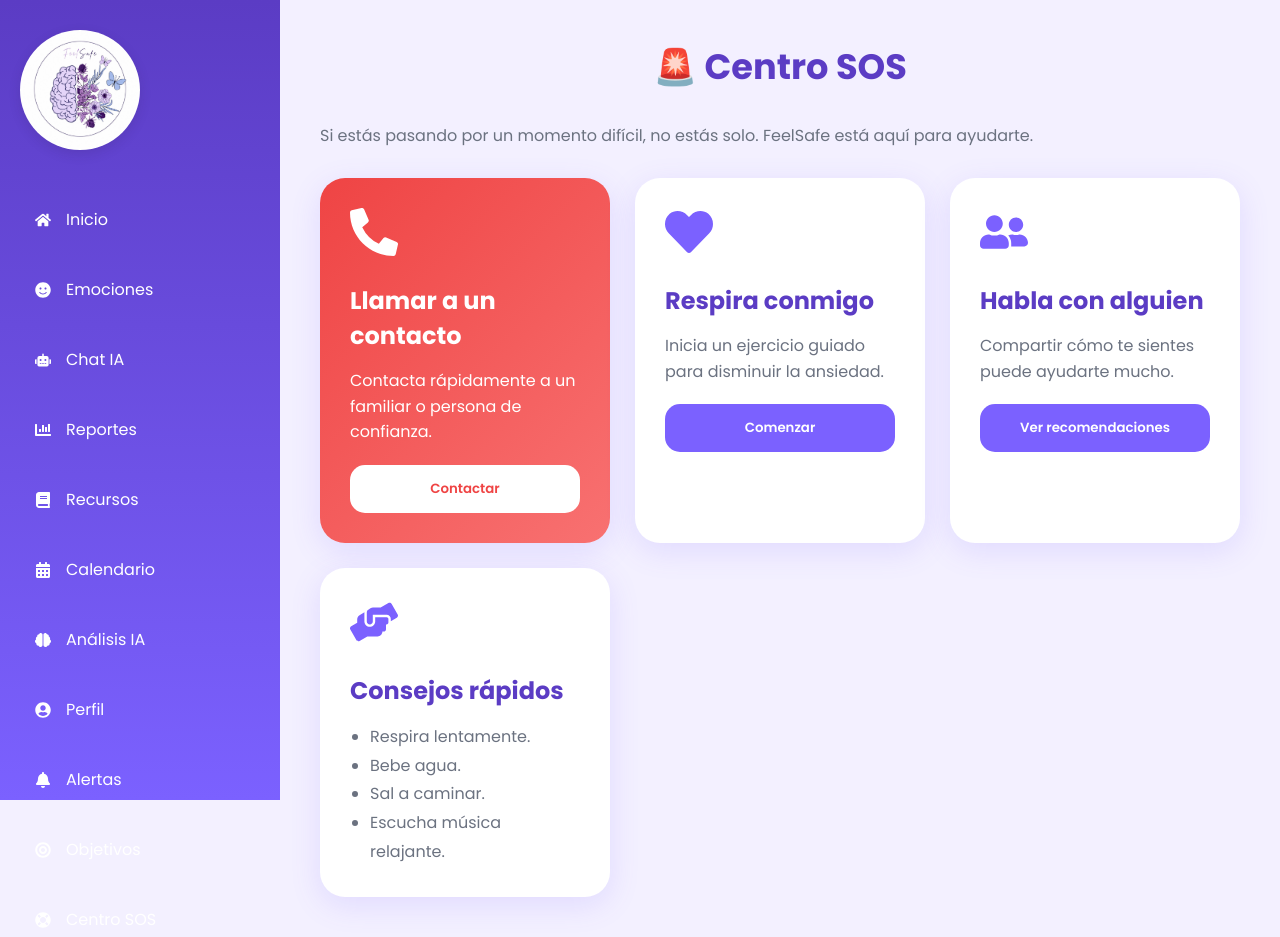
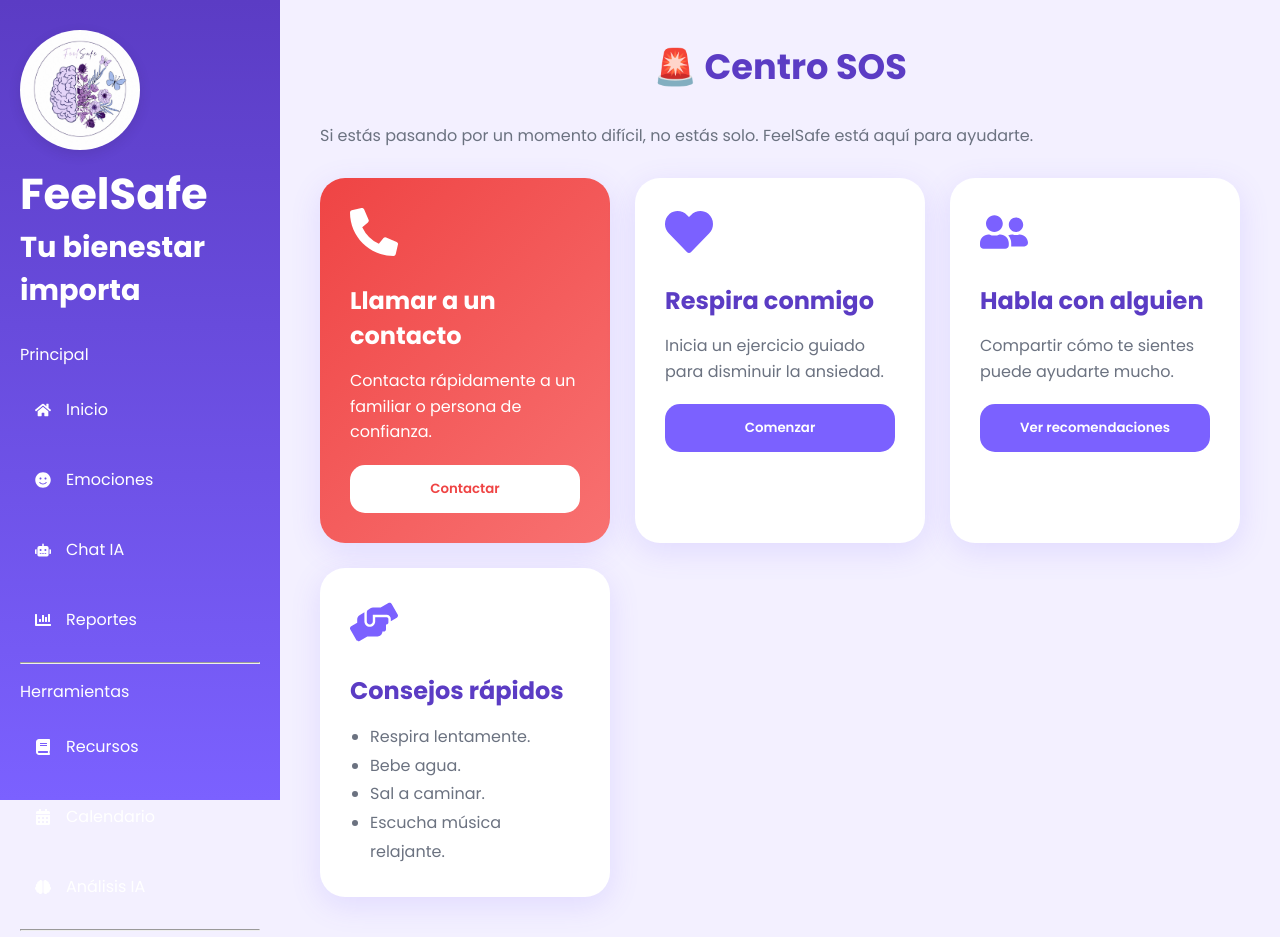
Before and after one commit to Carlos07-vm/app_feelsafe, a React (Vite) app: page /sos in a window 1280 px wide. Built offline with nearby package versions, Linux system fonts and the light colour scheme; no server answers; sample sign-in values are in the browser's storage.

Commit message:
Update Sidebar.jsx
modernizar la estructura y navegación del menú lateral se cambio link por navlink

```diff
--- a/src/components/Sidebar.jsx
+++ b/src/components/Sidebar.jsx
@@ -24,12 +24,22 @@ function Sidebar() {
       {/* Logo */}
 
       <div className="sidebar-logo">
+
         <img src={logo} alt="FeelSafe Logo" />
+
+        <h2>FeelSafe</h2>
+
+        <p>Tu bienestar importa</p>
+
       </div>
 
-      {/* Menú */}
+      <nav className="sidebar-menu">
 
-      <nav className="sidebar-menu">
+        {/* PRINCIPAL */}
+
+        <p className="sidebar-title">
+          Principal
+        </p>
 
         <NavLink to="/dashboard">
           <FaHome />
@@ -51,6 +61,14 @@ function Sidebar() {
           <span>Reportes</span>
         </NavLink>
 
+        <hr />
+
+        {/* HERRAMIENTAS */}
+
+        <p className="sidebar-title">
+          Herramientas
+        </p>
+
         <NavLink to="/resources">
           <FaBook />
           <span>Recursos</span>
@@ -65,6 +83,14 @@ function Sidebar() {
           <FaBrain />
           <span>Análisis IA</span>
         </NavLink>
+
+        <hr />
+
+        {/* CUENTA */}
+
+        <p className="sidebar-title">
+          Cuenta
+        </p>
 
         <NavLink to="/profile">
           <FaUserCircle />
```
